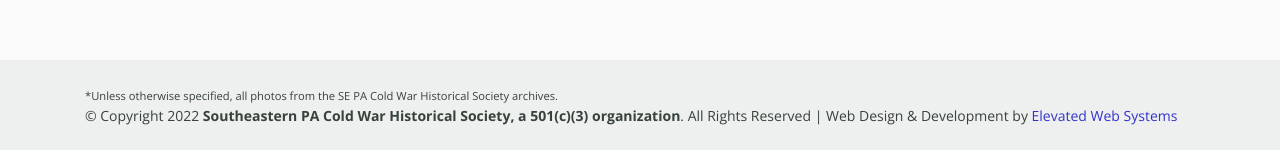
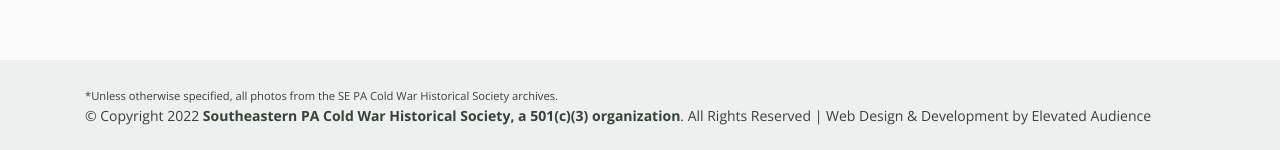
Before and after one commit to jtangir87/sepacoldwar, a Django app: page /about in a window 1280 px wide. Shown: the part 3101-3251 px from the top of the page. Run offline with Django 3.2, Linux system fonts and the light colour scheme; parts of the project's set-up code (start-up, migrations or seed data) failed here and were passed over; some libraries are stand-ins or nearby versions.

Commit message:
update footer link

```diff
--- a/templates/base.html
+++ b/templates/base.html
@@ -168,7 +168,7 @@
       <div class="mr-md-auto text-center text-md-left">
         <small>*Unless otherwise specified, all photos from the SE PA Cold War Historical Society archives.</small><br>
         <div class="copyright">
-          &copy; Copyright {% now "Y" %} <strong><span>Southeastern PA Cold War Historical Society, a 501(c)(3) organization</span></strong>. All Rights Reserved | <a href="http://www.elevatedwebsystems.com" class="no-dec">Web Design & Development</a> by <a href="http://www.elevatedwebsystems.com">Elevated Web Systems</a>
+          &copy; Copyright {% now "Y" %} <strong><span>Southeastern PA Cold War Historical Society, a 501(c)(3) organization</span></strong>. All Rights Reserved | <a href="https://elevatedaudience.com" class="no-dec">Web Design & Development by Elevated Audience</a>
         </div>
 
       </div>
```
